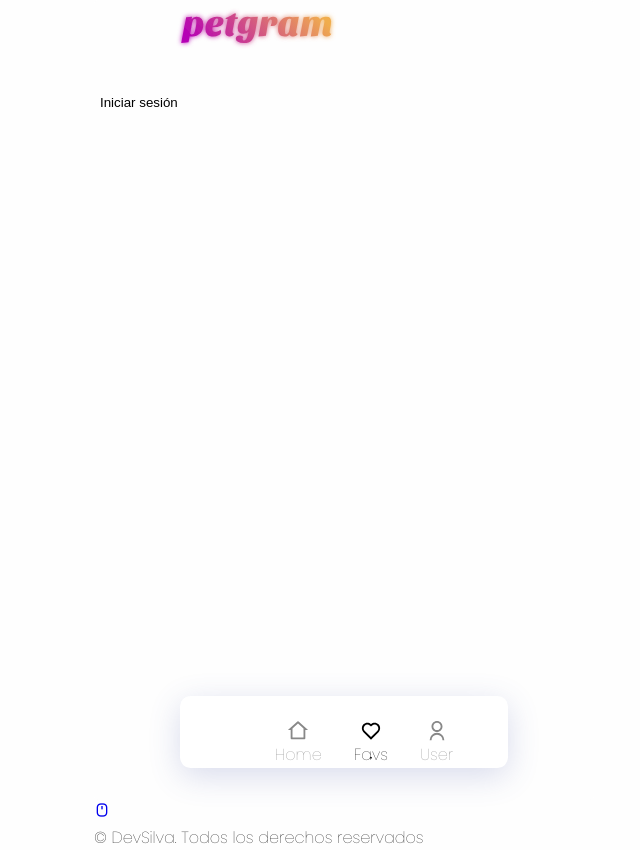
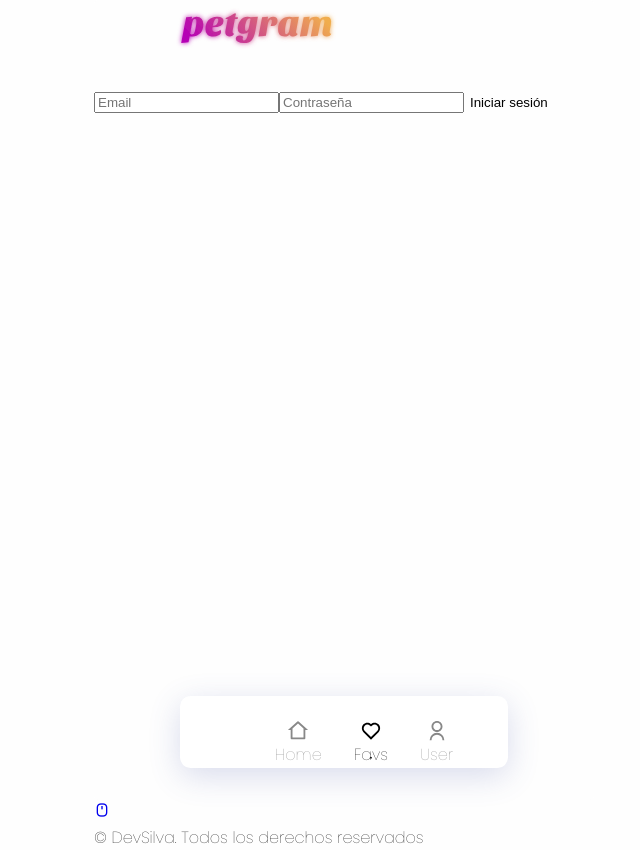
Before and after one commit to daviardev/Petgram, a React app: page /favs in a window 1280 px wide. Shown: the whole page, without its empty margins (296-936 px from the left). Built offline with nearby package versions, Linux system fonts and the light colour scheme.

Commit message:
Creando nuevo hook para el formulario y inicio de sesión con un formulario

```diff
--- /dev/null
+++ b/src/components/UseForm/index.js
@@ -0,0 +1,15 @@
+import React from 'react'
+import { useInputValue } from '../../hooks/useInputValue'
+
+export const UseForm = ({ onSubmit }) => {
+
+    const email = useInputValue('')
+    const password = useInputValue('')
+    return (
+    <form onSubmit={onSubmit}>
+        <input placeholder='Email' {...email} />
+        <input placeholder='Contraseña' type='password' {...password} />
+        <button>Iniciar sesión</button>
+    </form>
+    )
+}
--- /dev/null
+++ b/src/hooks/useInputValue.js
@@ -0,0 +1,8 @@
+import { useState } from "react"
+
+export const useInputValue = initialValue => {
+    const [value, setValue] = useState(initialValue)
+    const onChange = e => setValue(e.target.value)
+
+    return { value, onChange }
+}
--- a/src/pages/NotRegisteredUser.js
+++ b/src/pages/NotRegisteredUser.js
@@ -1,14 +1,13 @@
 import React from 'react'
 import Context from '../Context'
+import { UseForm } from '../components/UseForm'
 
 export const NotRegisteredUser = () => (
     <Context.Consumer>
         {
             ({ activateAuth }) => {
                 return (
-                    <form onSubmit={activateAuth}>
-                        <button>Iniciar sesión</button>
-                    </form>
+                    <UseForm onSubmit={activateAuth} />
                 )
             }
         }
```
